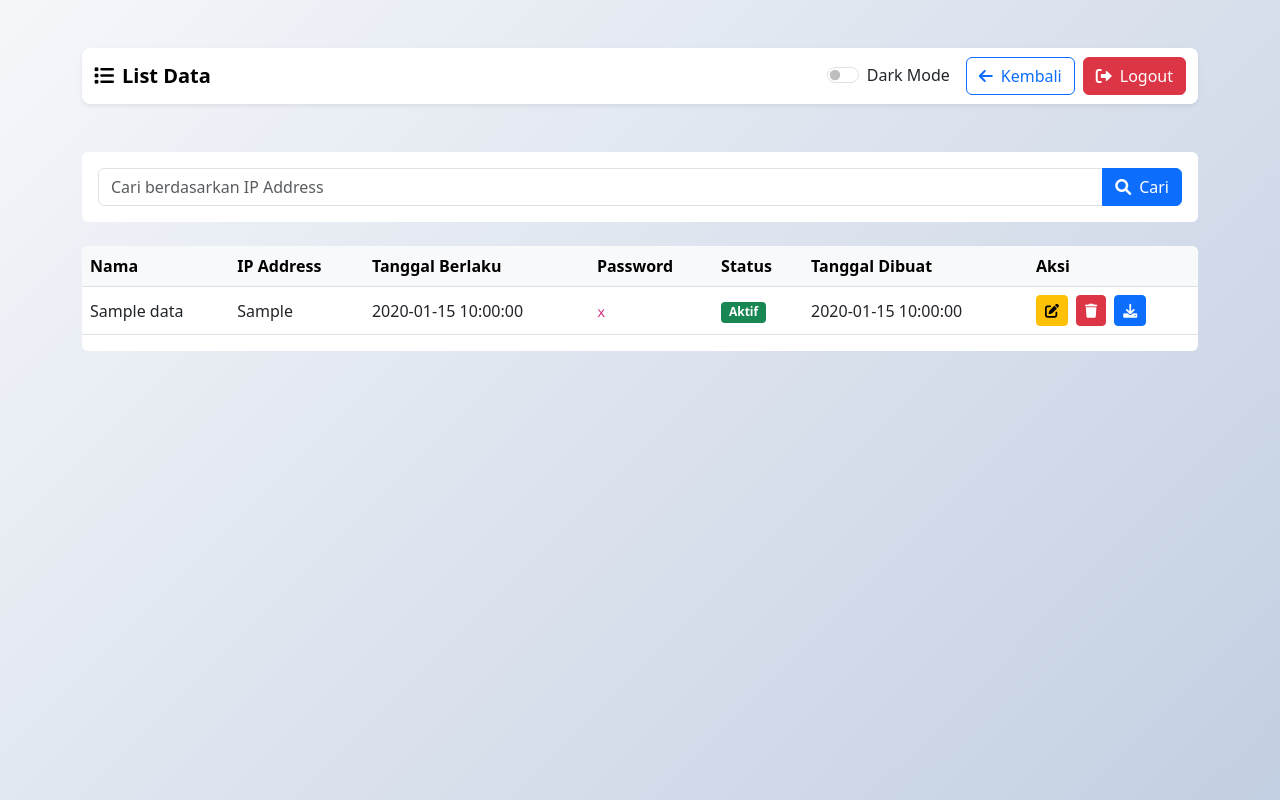
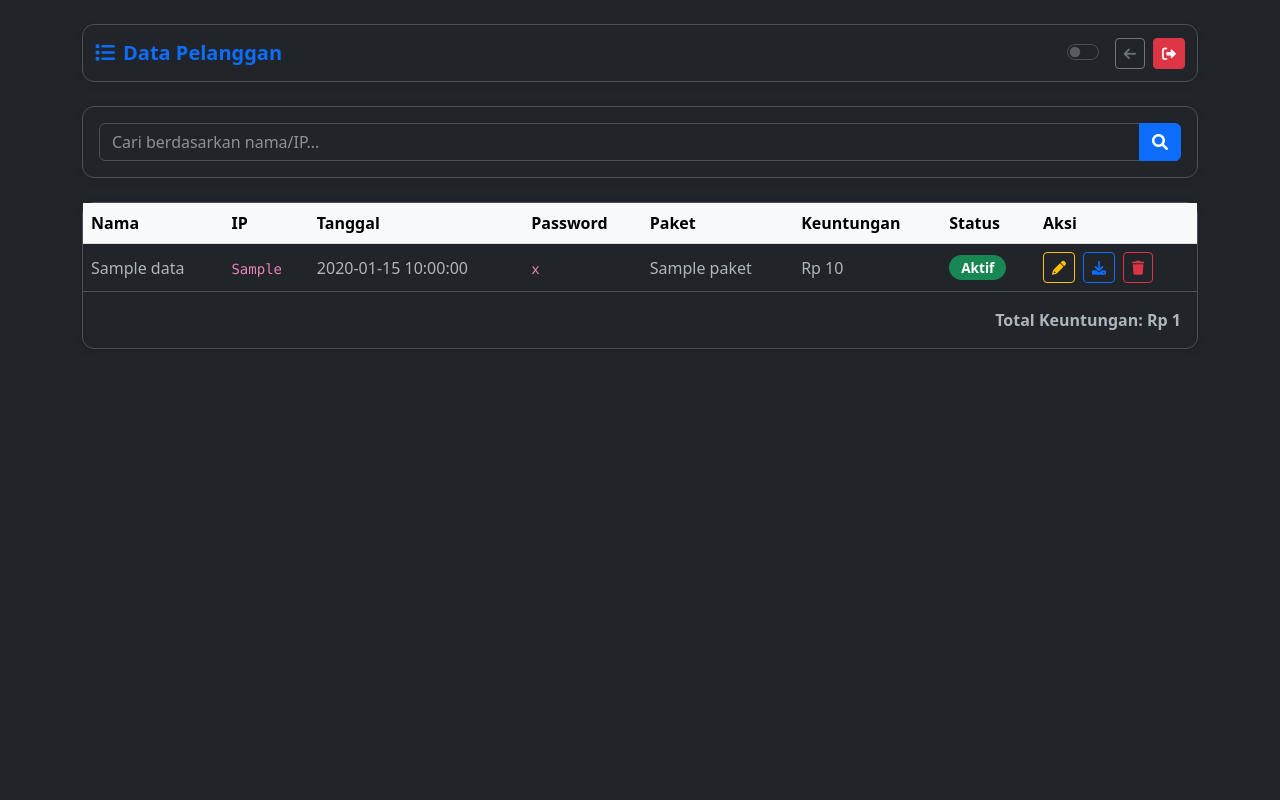
Before and after one commit to orlin24/adminpanel, a Flask app: template templates/list.html in a window 1280 px wide. Run offline with Flask 3, Linux system fonts and the light colour scheme; the template is opened without the code that fills it: most values are stand-ins (such as "Sample title", 1, 10 or a date in 2020).

Commit message:
Update list.html

```diff
--- a/templates/list.html
+++ b/templates/list.html
@@ -1,6 +1,5 @@
-<!-- list.html -->
 <!DOCTYPE html>
-<html lang="id" data-bs-theme="light">
+<html lang="id" data-bs-theme="dark">
   <head>
     <meta charset="UTF-8" />
     <meta name="viewport" content="width=device-width, initial-scale=1" />
@@ -15,126 +14,193 @@
     />
     <style>
       body {
-        background: linear-gradient(135deg, #f5f7fa 0%, #c3cfe2 100%);
+        background-color: #f8f9fa;
         min-height: 100vh;
+        transition: background 0.3s ease;
       }
-      .table-responsive {
-        border-radius: 0.5rem;
-        overflow: hidden;
+      [data-bs-theme="dark"] body {
+        background-color: #212529;
       }
-      .status-badge {
-        padding: 0.35em 0.65em;
-        border-radius: 0.25rem;
+      .card-custom {
+        background: var(--bs-body-bg);
+        border: 1px solid var(--bs-border-color);
+        border-radius: 0.75rem;
+        box-shadow: 0 2px 8px rgba(0, 0, 0, 0.1);
+      }
+      .table-hover tbody tr:hover {
+        background-color: rgba(var(--bs-primary-rgb), 0.05) !important;
+      }
+      .status-pill {
+        padding: 0.35rem 0.75rem;
+        border-radius: 20px;
+        font-size: 0.85em;
+      }
+      @media (max-width: 768px) {
+        .mobile-compact {
+          display: none;
+        }
+        .btn-icon {
+          padding: 0.25rem 0.5rem;
+        }
       }
     </style>
   </head>
-  <body class="container py-5">
-    <nav class="navbar navbar-expand-lg bg-white rounded-3 shadow-sm mb-5">
+  <body class="container py-4">
+    <!-- Navbar -->
+    <nav class="navbar navbar-expand-lg card-custom mb-4">
       <div class="container-fluid">
-        <a class="navbar-brand fw-bold" href="#"
-          ><i class="fas fa-list me-2"></i>List Data</a
-        >
-        <div class="d-flex align-items-center">
-          <div class="form-check form-switch me-3">
+        <a class="navbar-brand fw-bold text-primary">
+          <i class="fas fa-list me-2"></i>Data Pelanggan
+        </a>
+        <div class="d-flex align-items-center gap-2">
+          <div class="form-check form-switch">
             <input class="form-check-input" type="checkbox" id="themeSwitch" />
-            <label class="form-check-label" for="themeSwitch">Dark Mode</label>
           </div>
           <a
             href="{{ url_for('admin_panel') }}"
-            class="btn btn-outline-primary me-2"
+            class="btn btn-outline-secondary btn-sm"
           >
-            <i class="fas fa-arrow-left me-2"></i>Kembali
+            <i class="fas fa-arrow-left"></i>
           </a>
-          <a href="{{ url_for('logout') }}" class="btn btn-danger">
-            <i class="fas fa-sign-out-alt me-2"></i>Logout
+          <a href="{{ url_for('logout') }}" class="btn btn-danger btn-sm">
+            <i class="fas fa-sign-out-alt"></i>
           </a>
         </div>
       </div>
     </nav>
 
-    <div class="card border-0 mb-4">
-      <div class="card-body">
+    <!-- Search -->
+    <div class="card-custom p-3 mb-4">
       <form method="POST">
         <div class="input-group">
           <input
             type="text"
             class="form-control"
             name="search_ip"
-              placeholder="Cari berdasarkan IP Address"
+            placeholder="Cari berdasarkan nama/IP..."
             value="{{ search_query }}"
           />
           <button class="btn btn-primary" type="submit">
-              <i class="fas fa-search me-2"></i>Cari
+            <i class="fas fa-search"></i>
           </button>
         </div>
       </form>
     </div>
-    </div>
 
+    <!-- Alert -->
     {% with messages = get_flashed_messages() %} {% if messages %}
-    <div class="alert alert-success alert-dismissible fade show" role="alert">
+    <div
+      class="alert alert-success alert-dismissible fade show card-custom"
+      role="alert"
+    >
       <i class="fas fa-check-circle me-2"></i>{{ messages[0] }}
-      <button
-        type="button"
-        class="btn-close"
-        data-bs-dismiss="alert"
-        aria-label="Close"
-      ></button>
+      <button type="button" class="btn-close" data-bs-dismiss="alert"></button>
     </div>
     {% endif %} {% endwith %}
 
-    <div class="card border-0">
-      <div class="card-body p-0">
+    <!-- Table -->
+    <div class="card-custom">
       <div class="table-responsive">
-          <table class="table table-hover align-middle">
+        <table class="table table-hover align-middle mb-0">
           <thead class="table-light">
             <tr>
               <th>Nama</th>
-                <th>IP Address</th>
-                <th>Tanggal Berlaku</th>
-                <th>Password</th>
+              <th>IP</th>
+              <th class="mobile-compact">Tanggal</th>
+              <th class="mobile-compact">Password</th>
+              <th>Paket</th>
+              <th class="mobile-compact">Keuntungan</th>
               <th>Status</th>
-                <th>Tanggal Dibuat</th>
               <th>Aksi</th>
             </tr>
           </thead>
           <tbody>
             {% for i, data in data_list %}
             <tr>
-                <td>{{ data.nama }}</td>
-                <td>{{ data.ip }}</td>
-                <td>{{ data.tanggal }}</td>
-                <td><code>{{ data.password }}</code></td>
+              <td class="fw-medium">{{ data.nama }}</td>
+              <td><code>{{ data.ip }}</code></td>
+              <td class="mobile-compact">{{ data.tanggal }}</td>
+              <td class="mobile-compact"><code>{{ data.password }}</code></td>
+              <td>{{ data.paket | default('Paket 1') }}</td>
+              <td class="mobile-compact">
+                Rp {{ data.keuntungan | default(paket_harga['Paket 1'] -
+                data.modal | default(84000)) | int | format }}
+              </td>
               <td>
                 <span
-                    class="badge status-badge
-                                    {{ 'bg-success' if data.status == 'Aktif' else 'bg-danger' }}"
+                  class="badge status-pill bg-{{ 'success' if data.status == 'Aktif' else 'danger' }}"
                 >
                   {{ data.status }}
                 </span>
               </td>
-                <td>{{ data.created_at }}</td>
               <td>
                 <div class="d-flex gap-2">
+                  <!-- Desktop Actions -->
+                  <div class="d-none d-md-flex gap-2">
                     <a
                       href="{{ url_for('edit_data', index=i) }}"
-                      class="btn btn-sm btn-warning"
+                      class="btn btn-sm btn-outline-warning btn-icon"
+                      data-bs-toggle="tooltip"
+                      title="Edit"
                     >
-                      <i class="fas fa-edit"></i>
+                      <i class="fas fa-pencil-alt"></i>
+                    </a>
+                    <a
+                      href="{{ url_for('download_data', index=i) }}"
+                      class="btn btn-sm btn-outline-primary btn-icon"
+                      data-bs-toggle="tooltip"
+                      title="Download"
+                    >
+                      <i class="fas fa-download"></i>
                     </a>
                     <a
                       href="{{ url_for('delete_data', index=i) }}"
-                      class="btn btn-sm btn-danger"
-                      onclick="return confirm('Yakin ingin menghapus?')"
+                      class="btn btn-sm btn-outline-danger btn-icon"
+                      onclick="return confirm('Hapus data ini?')"
+                      data-bs-toggle="tooltip"
+                      title="Hapus"
                     >
                       <i class="fas fa-trash"></i>
                     </a>
+                  </div>
+
+                  <!-- Mobile Actions -->
+                  <div class="dropdown d-md-none">
+                    <button
+                      class="btn btn-sm btn-primary dropdown-toggle"
+                      type="button"
+                      data-bs-toggle="dropdown"
+                    >
+                      <i class="fas fa-ellipsis-v"></i>
+                    </button>
+                    <ul class="dropdown-menu">
+                      <li>
                         <a
+                          class="dropdown-item"
+                          href="{{ url_for('edit_data', index=i) }}"
+                        >
+                          <i class="fas fa-pencil-alt me-2"></i>Edit
+                        </a>
+                      </li>
+                      <li>
+                        <a
+                          class="dropdown-item"
                           href="{{ url_for('download_data', index=i) }}"
-                      class="btn btn-sm btn-primary"
                         >
-                      <i class="fas fa-download"></i>
+                          <i class="fas fa-download me-2"></i>Download
                         </a>
+                      </li>
+                      <li><hr class="dropdown-divider" /></li>
+                      <li>
+                        <a
+                          class="dropdown-item text-danger"
+                          href="{{ url_for('delete_data', index=i) }}"
+                        >
+                          <i class="fas fa-trash me-2"></i>Hapus
+                        </a>
+                      </li>
+                    </ul>
+                  </div>
                 </div>
               </td>
             </tr>
@@ -142,10 +208,17 @@
           </tbody>
         </table>
       </div>
+      <!-- Total Keuntungan -->
+      <div class="p-3 text-end">
+        <strong
+          >Total Keuntungan: Rp {{ total_keuntungan | int | format }}</strong
+        >
       </div>
     </div>
 
+    <script src="https://cdn.jsdelivr.net/npm/bootstrap@5.3.0/dist/js/bootstrap.bundle.min.js"></script>
     <script>
+      // Theme Toggle
       const themeSwitch = document.getElementById("themeSwitch");
       themeSwitch.addEventListener("change", () => {
         document.documentElement.setAttribute(
@@ -153,7 +226,14 @@
           themeSwitch.checked ? "dark" : "light"
         );
       });
+
+      // Tooltip Init
+      const tooltipTriggerList = document.querySelectorAll(
+        '[data-bs-toggle="tooltip"]'
+      );
+      const tooltipList = [...tooltipTriggerList].map(
+        (tooltipTriggerEl) => new bootstrap.Tooltip(tooltipTriggerEl)
+      );
     </script>
-    <script src="https://cdn.jsdelivr.net/npm/bootstrap@5.3.0/dist/js/bootstrap.bundle.min.js"></script>
   </body>
 </html>
```
Lines whose indentation alone changed are shown as unchanged.
